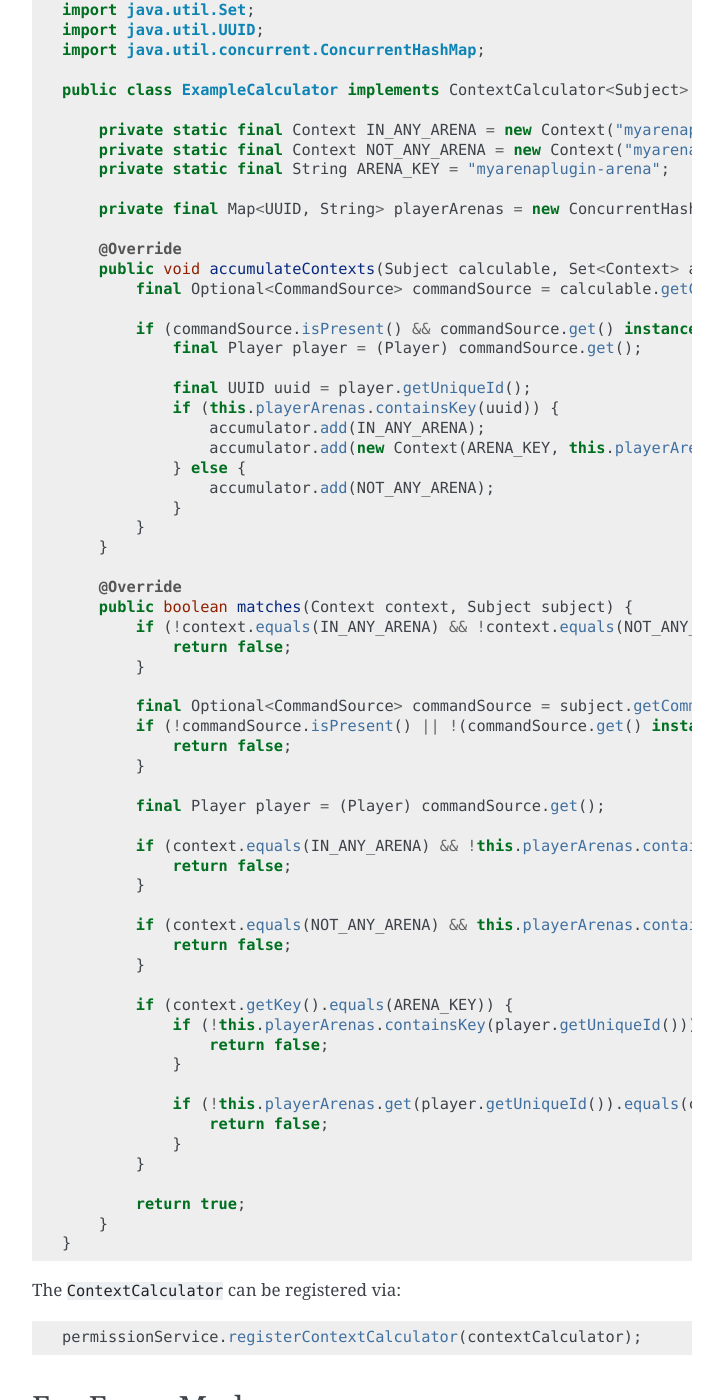
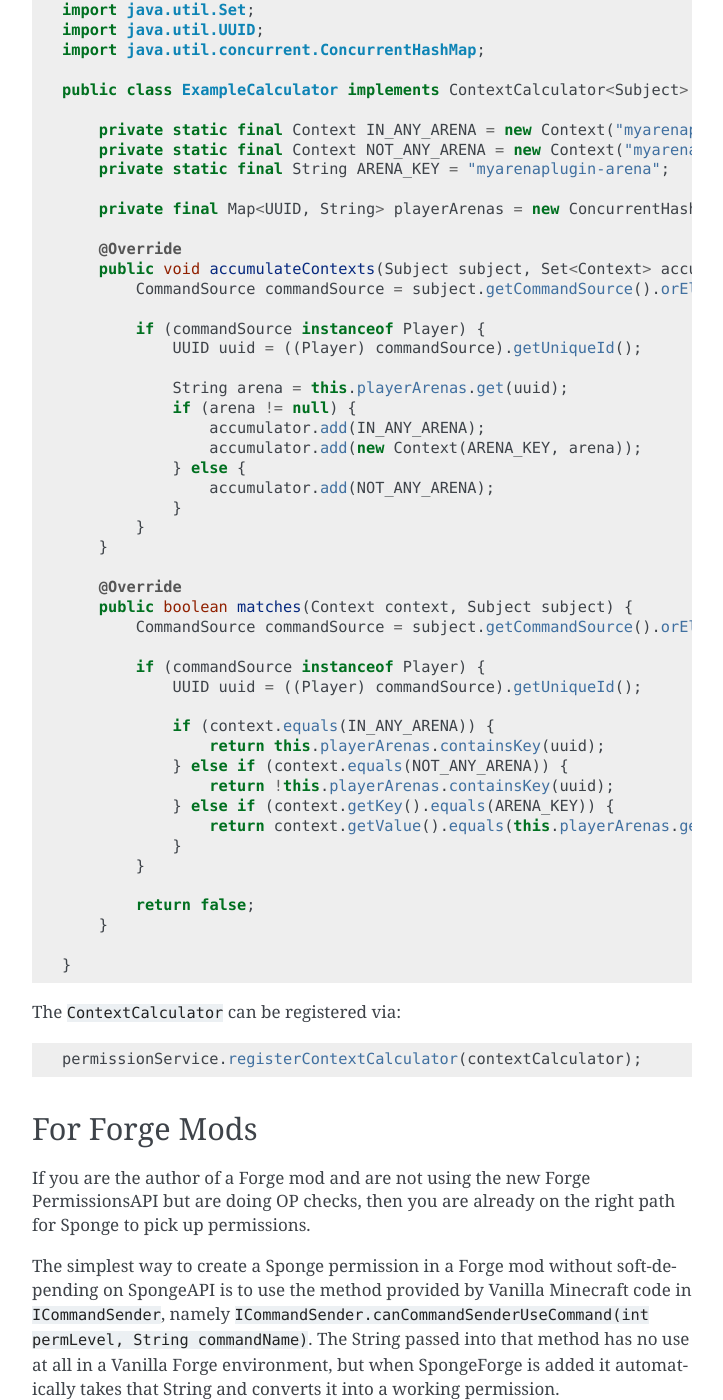
Before and after one commit to SpongePowered/SpongeDocs, a Sphinx documentation site: the page built from source/plugin/permissions.rst, in a window 1280 px wide and 1400 px high, scrolled down 8097 px. Shown: the whole window, without its empty margins (388-1111 px from the left). Built offline with Sphinx 7.4.7, drawn with Linux system fonts in a browser that asks for light colours; pages that are not in the unit, such as notebooks, are missing from menus; cross-references to code outside the pages are shown as plain code.

Commit message:
Actually fix thread safety issues (Fixes #845)

```diff
--- a/source/plugin/permissions.rst
+++ b/source/plugin/permissions.rst
@@ -343,16 +343,16 @@ Your ``ContextCalculator`` may look like this:
         private final Map<UUID, String> playerArenas = new ConcurrentHashMap<>();
 
         @Override
-        public void accumulateContexts(Subject calculable, Set<Context> accumulator) {
-            final Optional<CommandSource> commandSource = calculable.getCommandSource();
+        public void accumulateContexts(Subject subject, Set<Context> accumulator) {
+            CommandSource commandSource = subject.getCommandSource().orElse(null);
 
-            if (commandSource.isPresent() && commandSource.get() instanceof Player) {
-                final Player player = (Player) commandSource.get();
+            if (commandSource instanceof Player) {
+                UUID uuid = ((Player) commandSource).getUniqueId();
 
-                final UUID uuid = player.getUniqueId();
-                if (this.playerArenas.containsKey(uuid)) {
+                String arena = this.playerArenas.get(uuid);
+                if (arena != null) {
                     accumulator.add(IN_ANY_ARENA);
-                    accumulator.add(new Context(ARENA_KEY, this.playerArenas.get(uuid)));
+                    accumulator.add(new Context(ARENA_KEY, arena));
                 } else {
                     accumulator.add(NOT_ANY_ARENA);
                 }
@@ -361,37 +361,23 @@ Your ``ContextCalculator`` may look like this:
 
         @Override
         public boolean matches(Context context, Subject subject) {
-            if (!context.equals(IN_ANY_ARENA) && !context.equals(NOT_ANY_ARENA) && !context.getKey().equals(ARENA_KEY)) {
-                return false;
-            }
+            CommandSource commandSource = subject.getCommandSource().orElse(null);
 
-            final Optional<CommandSource> commandSource = subject.getCommandSource();
-            if (!commandSource.isPresent() || !(commandSource.get() instanceof Player)) {
-                return false;
-            }
+            if (commandSource instanceof Player) {
+                UUID uuid = ((Player) commandSource).getUniqueId();
 
-            final Player player = (Player) commandSource.get();
-
-            if (context.equals(IN_ANY_ARENA) && !this.playerArenas.containsKey(player.getUniqueId())) {
-                return false;
-            }
-
-            if (context.equals(NOT_ANY_ARENA) && this.playerArenas.containsKey(player.getUniqueId())) {
-                return false;
-            }
-
-            if (context.getKey().equals(ARENA_KEY)) {
-                if (!this.playerArenas.containsKey(player.getUniqueId())) {
-                    return false;
-                }
-
-                if (!this.playerArenas.get(player.getUniqueId()).equals(context.getValue())) {
-                    return false;
+                if (context.equals(IN_ANY_ARENA)) {
+                    return this.playerArenas.containsKey(uuid);
+                } else if (context.equals(NOT_ANY_ARENA)) {
+                    return !this.playerArenas.containsKey(uuid);
+                } else if (context.getKey().equals(ARENA_KEY)) {
+                    return context.getValue().equals(this.playerArenas.get(uuid));
                 }
             }
 
-            return true;
+            return false;
         }
+
     }
 
 The ``ContextCalculator`` can be registered via:
```
